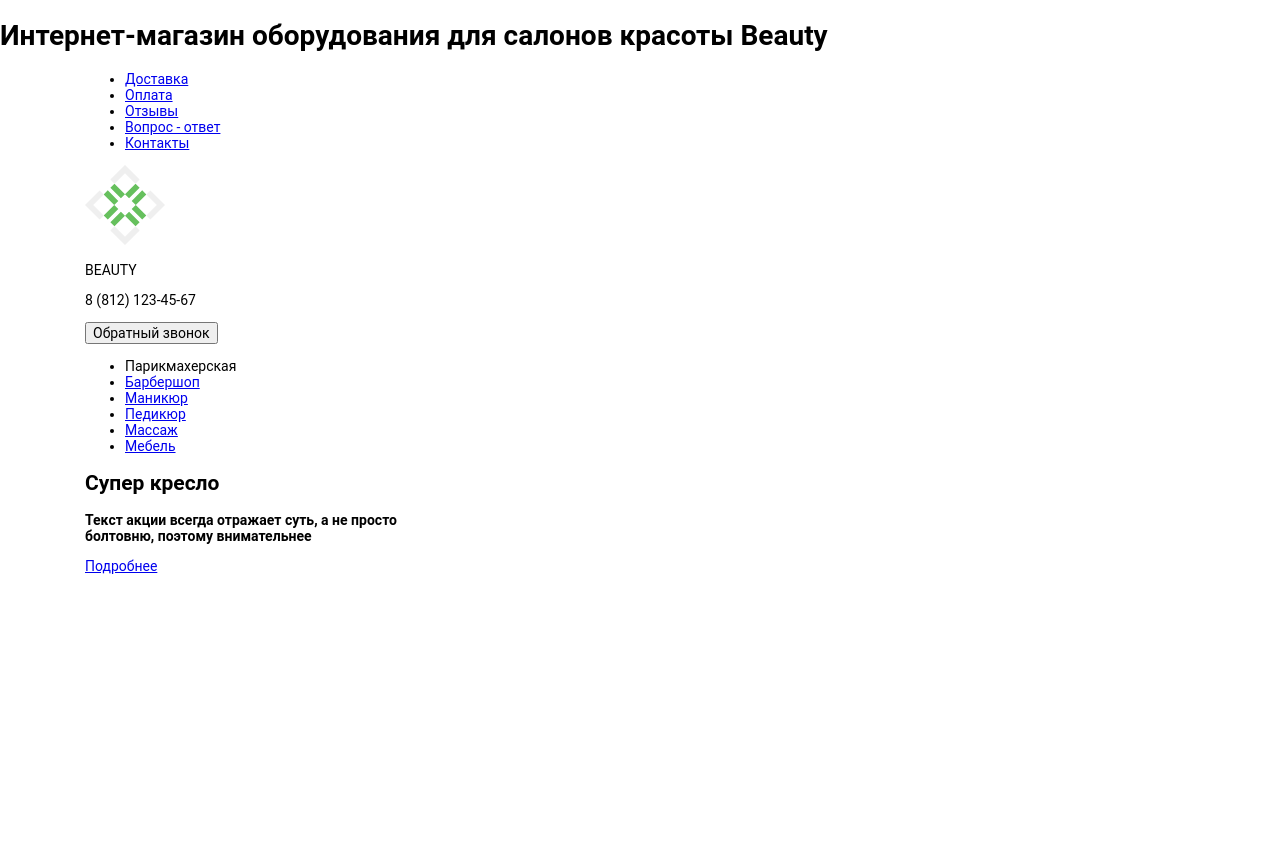
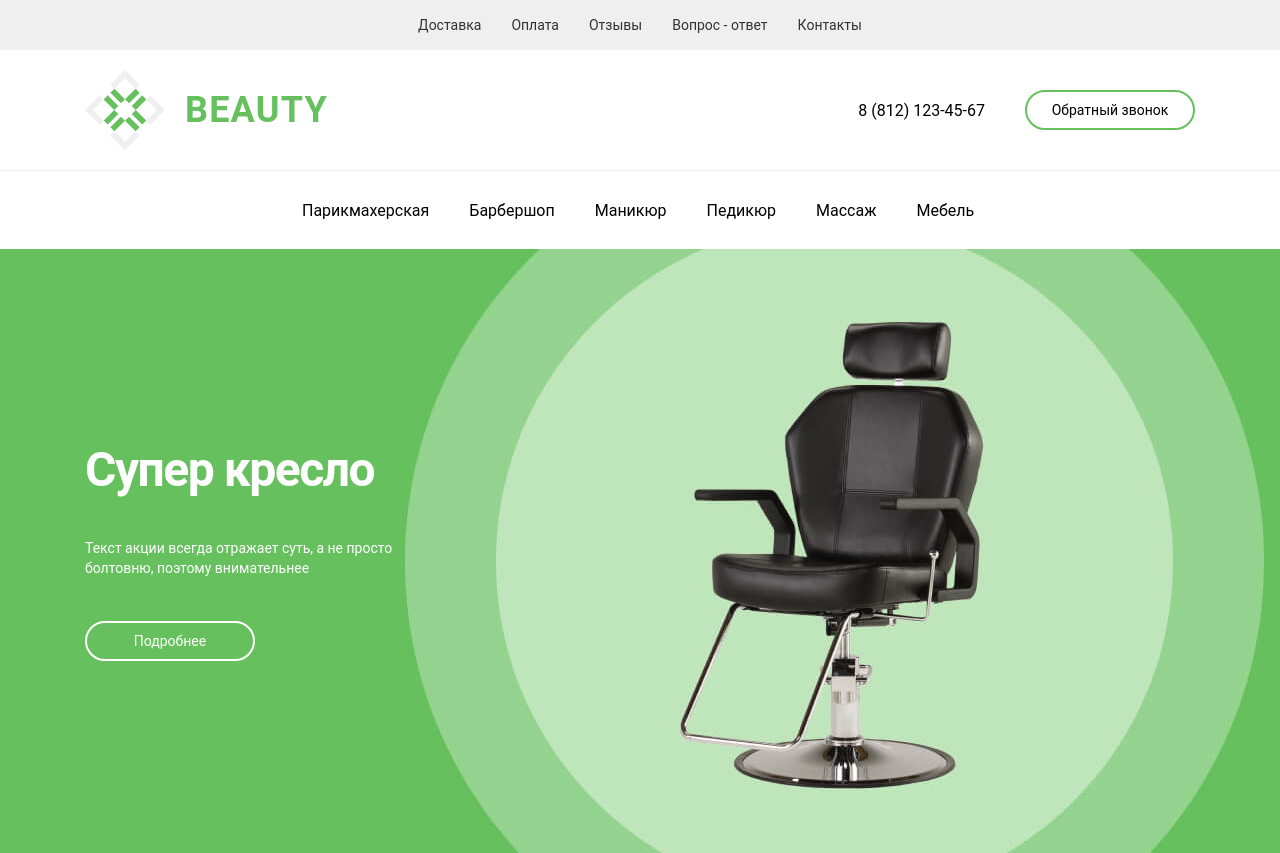
Before and after one commit to Bonamente/website-1, a plain HTML site: page index.html in a window 1280 px wide. Before the commit the page ends 800 px from the top, so only its background shows below. Drawn offline with Linux system fonts and the light colour scheme.

Commit message:
feat: add promo section

```diff
--- /dev/null
+++ b/sass/layout/_promo.scss
@@ -0,0 +1,32 @@
+.promo {
+ min-height: 604px;
+ padding-top: 192px;
+
+ color: $clr-white;
+
+ background-image: url("../../assets/img/promo-bg.jpg");
+ background-color: $clr-primary;
+ background-repeat: no-repeat;
+ background-position: center;
+
+ &__inner-wrapper {
+  max-width: 308px;
+ }
+
+ &__header {
+  margin-bottom: 40px;
+
+  font-size: $fs-1;
+  letter-spacing: -1.5px;
+ }
+
+ &__text {
+  margin-bottom: 43px;
+
+  line-height: 20px;
+
+  strong {
+    font-weight: 400;
+  }
+ }
+}
--- a/sass/main.scss
+++ b/sass/main.scss
@@ -6,9 +6,10 @@
 @import 'base/global';
 
 
-// @import 'layout/header';
+@import 'layout/header';
+@import 'layout/promo';
 // @import 'layout/footer';
 
-// @import 'components/buttons';
+@import 'components/buttons';
 
 // @import 'pages/home';
```
Also changed, not shown: css/main.css, 2 other files.
